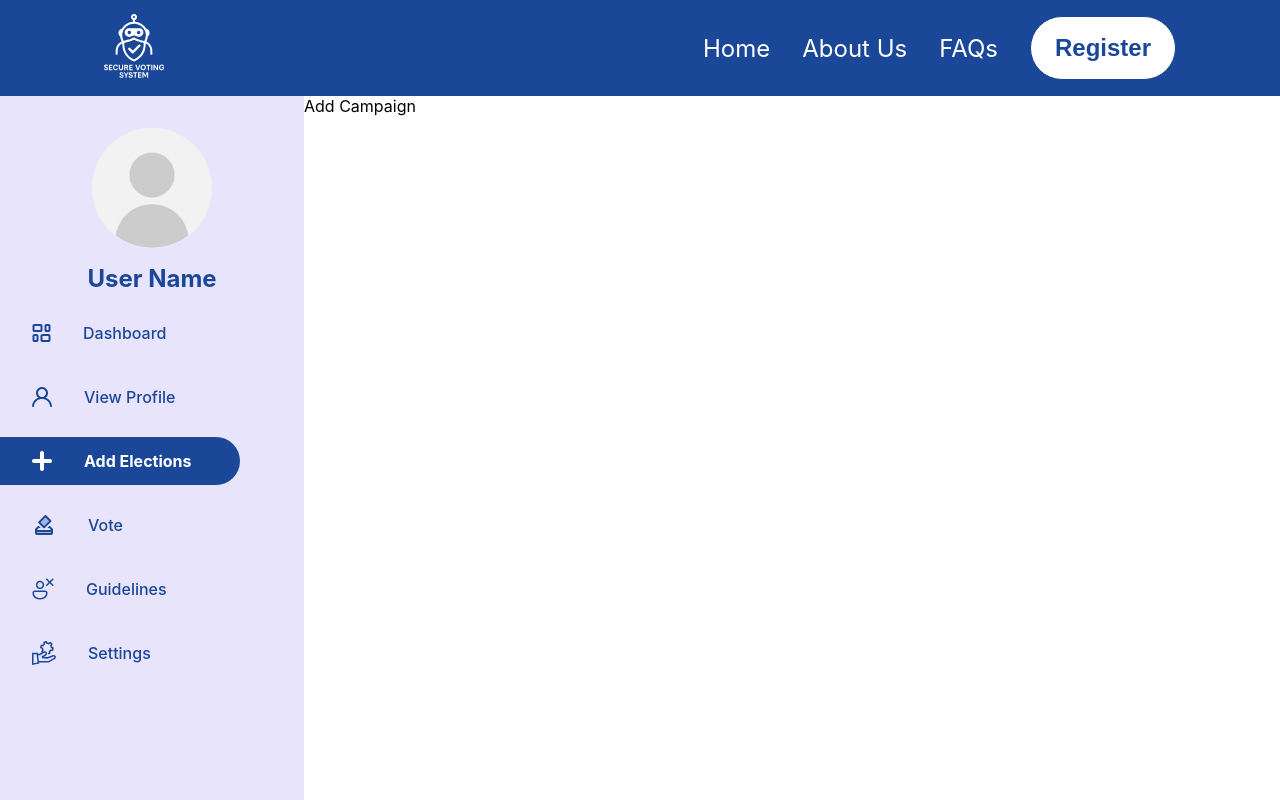
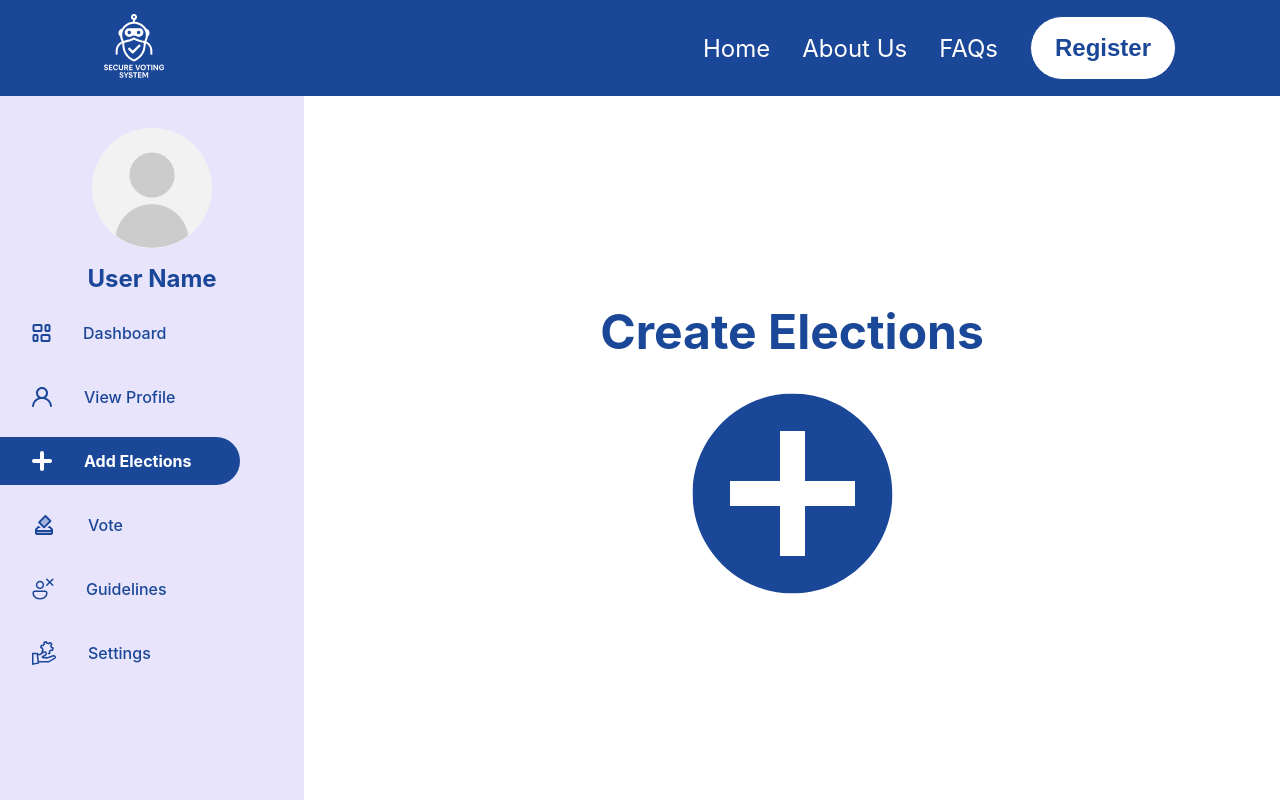
Before and after one commit to Houssien-Zeineddine/secure_remote_voting_system, a React (Vite) app in the folder client/: page /addelections in a window 1280 px wide. Built offline with nearby package versions, Linux system fonts and the light colour scheme.

Commit message:
creatong create elections component

```diff
--- /dev/null
+++ b/client/src/components/CreateElections/index.jsx
@@ -0,0 +1,14 @@
+import React from "react";
+import addElections from "../../assets/plus (1) 1.svg";
+import "./style.css";
+
+const CreateElections = () => {
+  return (
+    <div className="create-elections-container">
+      <h1>Create Elections</h1>
+      <img src={addElections} alt="" />
+    </div>
+  );
+};
+
+export default CreateElections;
--- /dev/null
+++ b/client/src/components/CreateElections/style.css
@@ -0,0 +1,15 @@
+.create-elections-container{
+    display: flex;
+    flex-direction: column;
+    justify-content: center;
+    align-items: center;
+    gap: 2rem;
+    color: var(--primary-color);
+    font-size: var(--font-size-header-4);
+    height: 100%;
+    width: 100%;
+}
+
+.create-elections-container img {
+    cursor: pointer;
+}
--- a/client/src/components/context/CheckElectionsContext.jsx
+++ b/client/src/components/context/CheckElectionsContext.jsx
@@ -20,7 +20,7 @@ export const CheckElectionsProvider = ({ children }) => {
     const ongoingElections = fetchElections();
 
     if (ongoingElections) {
-      setOngoingActiveElections(ongoingElections);
+      setOngoingActiveElections(null);
     } else {
       setOngoingActiveElections(null);
     }
--- /dev/null
+++ b/client/src/pages/AddElections/ManageElections/index.jsx
@@ -0,0 +1,7 @@
+import React from "react";
+
+const ManageElections = () => {
+  return <div></div>;
+};
+
+export default ManageElections;
--- a/client/src/pages/AddElections/index.jsx
+++ b/client/src/pages/AddElections/index.jsx
@@ -1,11 +1,15 @@
-import React from "react";
+import React, { useContext } from "react";
+import { CheckElectionsContext } from "../../components/Context/CheckElectionsContext";
+import ManageElections from "./ManageElections";
+import CreateElections from "../../components/CreateElections";
 
-const AddElections = () => {
+const AdminPage = () => {
+  const { ongoingActiveElections } = useContext(CheckElectionsContext);
   return (
     <div className="along-sidebar-positioning">
-      <p>Add Campaign</p>
+      {ongoingActiveElections ? <ManageElections /> : <CreateElections />}
     </div>
   );
 };
 
-export default AddElections;
+export default AdminPage;
--- a/client/src/pages/Dashboard/style.css
+++ b/client/src/pages/Dashboard/style.css
@@ -2,5 +2,5 @@
     position: relative;
     left: 19rem;
     width: calc(100% - 19rem);
-    height: 100%;
+    height: calc(100vh - 6rem);
 }
```
Also changed, not shown: client/src/assets/plus (1) 1.svg (added), client/src/pages/AddElections/ManageElections/style.css (added).
